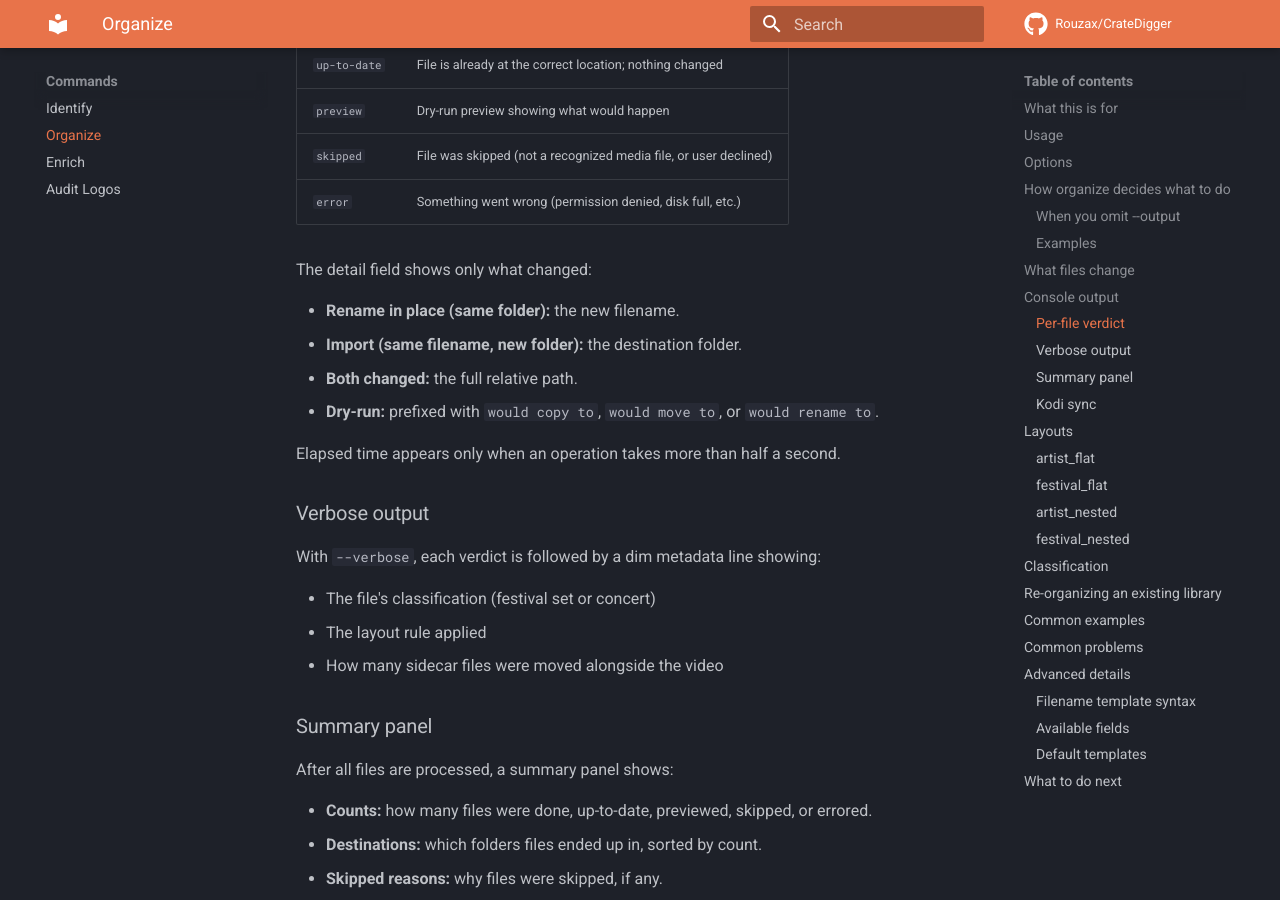
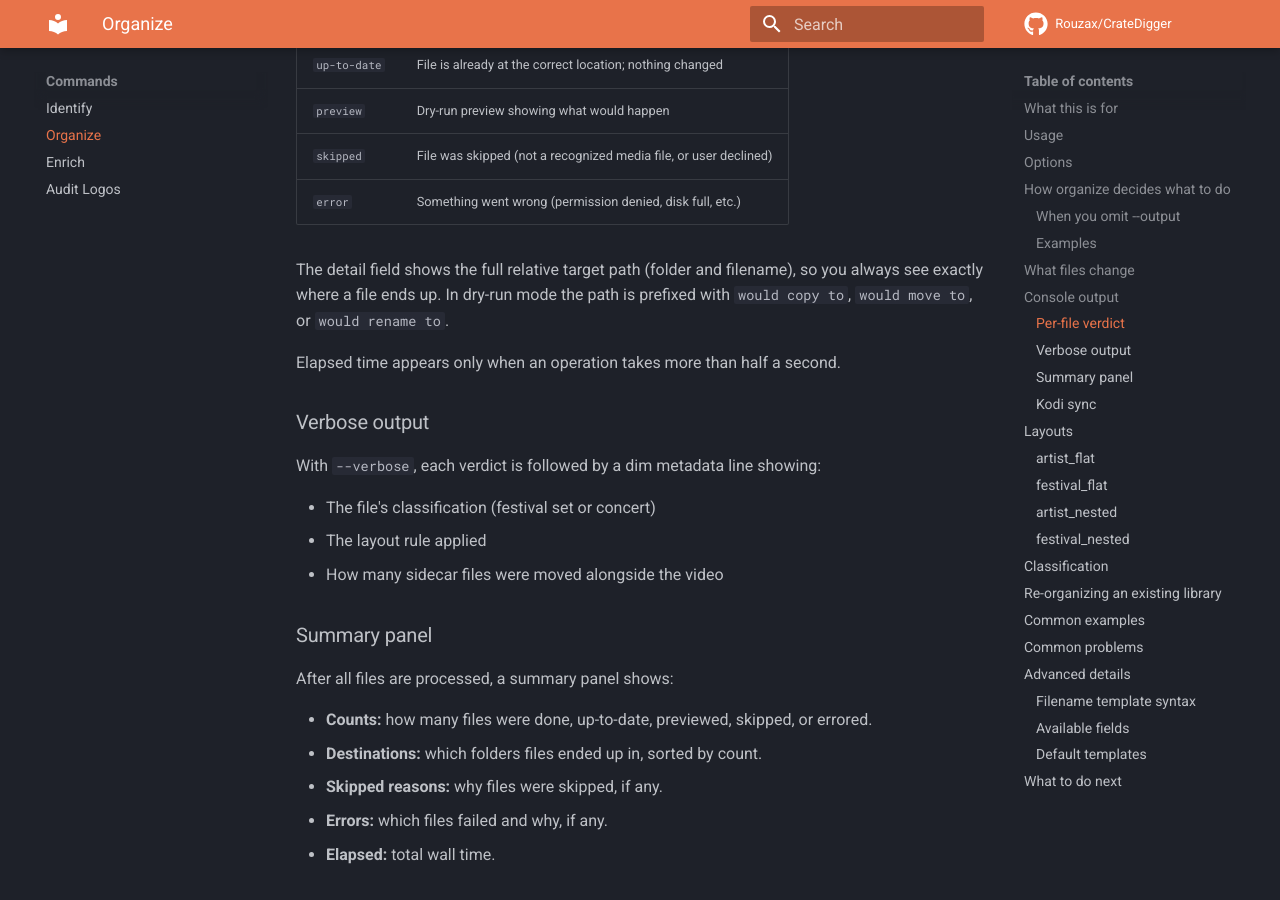
Before and after one commit to Rouzax/CrateDigger, an MkDocs documentation site: the page built from docs/commands/organize.md, in a window 1280 px wide and 900 px high, scrolled down 3992 px. Built offline with MkDocs 1.6.1 and Material for MkDocs 9.7.7, drawn with Linux system fonts in a browser that asks for light colours; comment, search, counter and statistics services are not loaded.

Commit message:
docs(organize): update detail field description, bump 0.14.6
The detail field now always shows the full relative target path;
update the docs to match and remove the old three-branch description.

```diff
--- a/docs/commands/organize.md
+++ b/docs/commands/organize.md
@@ -146,12 +146,9 @@
 | `skipped` | File was skipped (not a recognized media file, or user declined) |
 | `error` | Something went wrong (permission denied, disk full, etc.) |
 
-The detail field shows only what changed:
-
-- **Rename in place (same folder):** the new filename.
-- **Import (same filename, new folder):** the destination folder.
-- **Both changed:** the full relative path.
-- **Dry-run:** prefixed with `would copy to`, `would move to`, or `would rename to`.
+The detail field shows the full relative target path (folder and filename),
+so you always see exactly where a file ends up. In dry-run mode the path is
+prefixed with `would copy to`, `would move to`, or `would rename to`.
 
 Elapsed time appears only when an operation takes more than half a second.
 
--- a/pyproject.toml
+++ b/pyproject.toml
@@ -1,6 +1,6 @@
 [project]
 name = "cratedigger"
-version = "0.14.5"
+version = "0.14.6"
 description = "Festival set & concert library manager"
 requires-python = ">=3.11"
 dependencies = [
```
